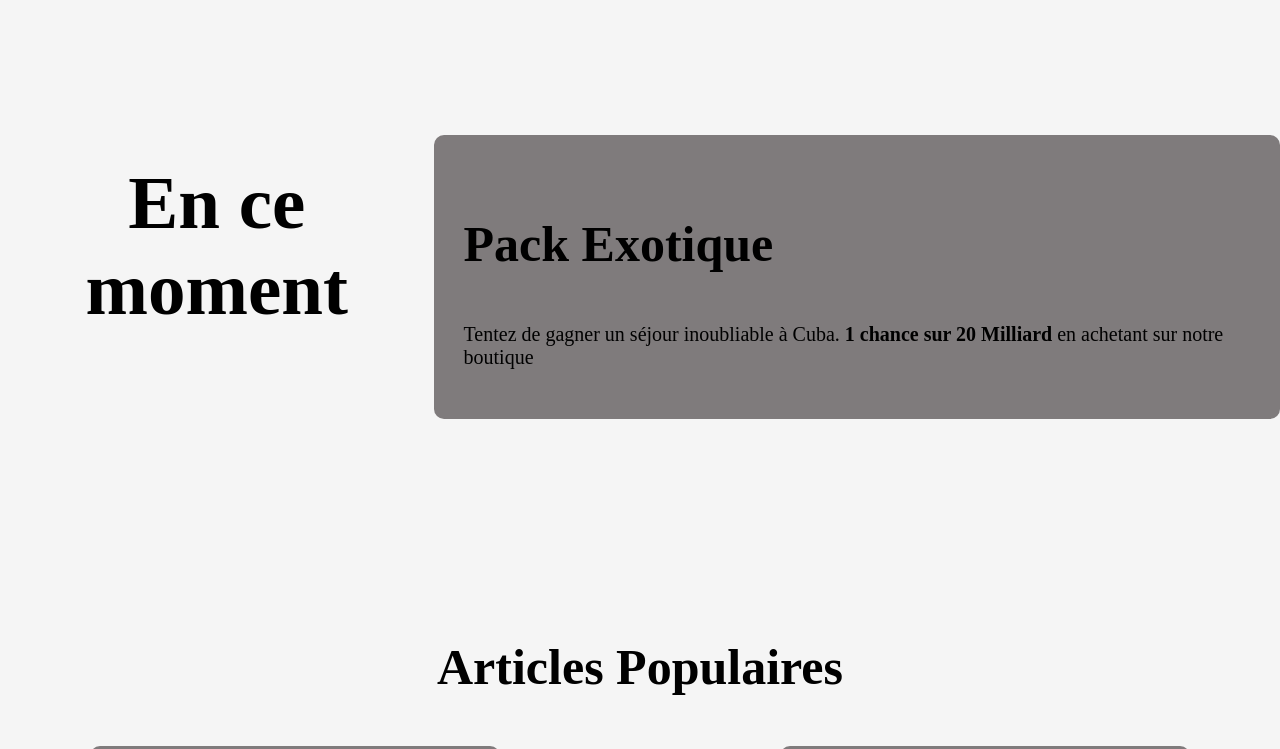
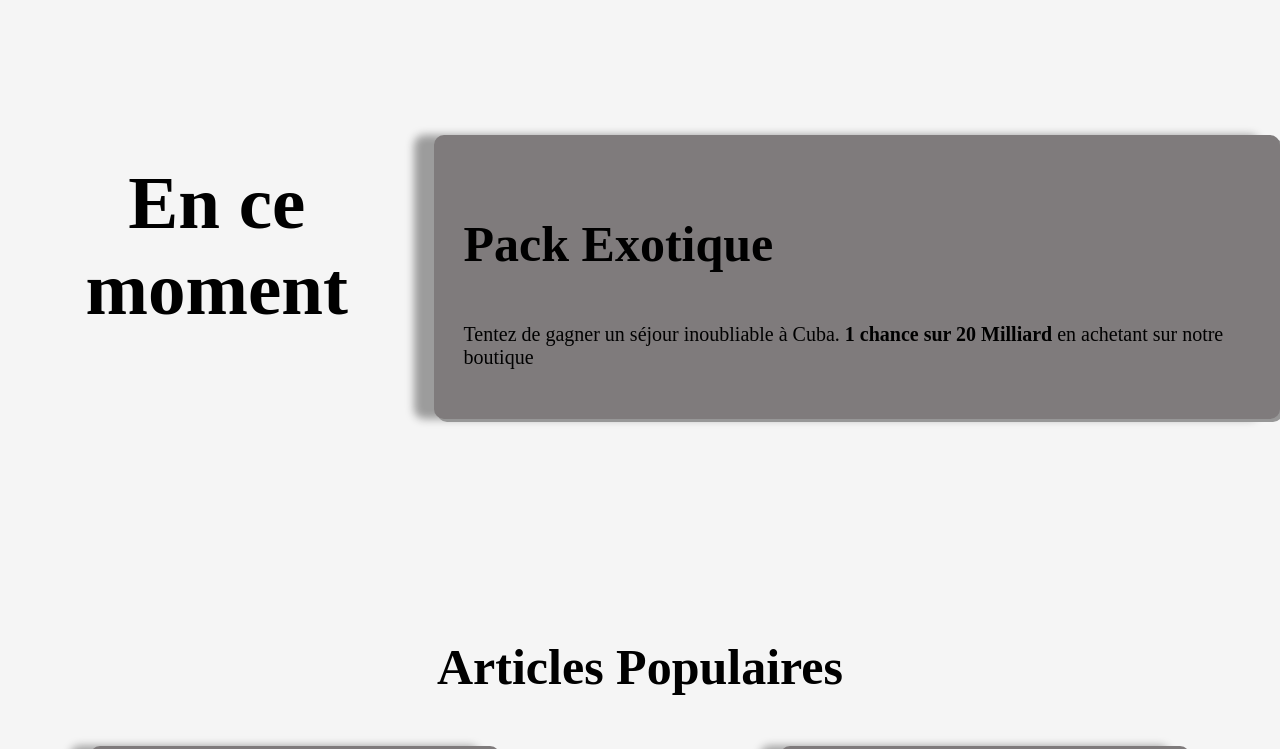
Before and after one commit to mdumain/DarkShop, a plain HTML site: page index.html in a window 1280 px wide. Shown: the part 940-1689 px from the top of the page. Drawn offline with Linux system fonts and the light colour scheme.

Commit message:
Update style_index.css

```diff
--- a/style_index.css
+++ b/style_index.css
@@ -155,10 +155,12 @@ section{
 .Light{
     background-color: #7f7b7c;
     color: black;
+    box-shadow: 3px 3px rgb(151, 151, 151), -1em 0 .4em rgb(156, 156, 156);
 }
 
 .Light:hover{
     background-color: rgb(80, 80, 80);
+    box-shadow: 3px 3px rgb(91, 91, 91), -1em 0 .4em rgb(91, 91, 91);
 }
 
 .clair{
```
